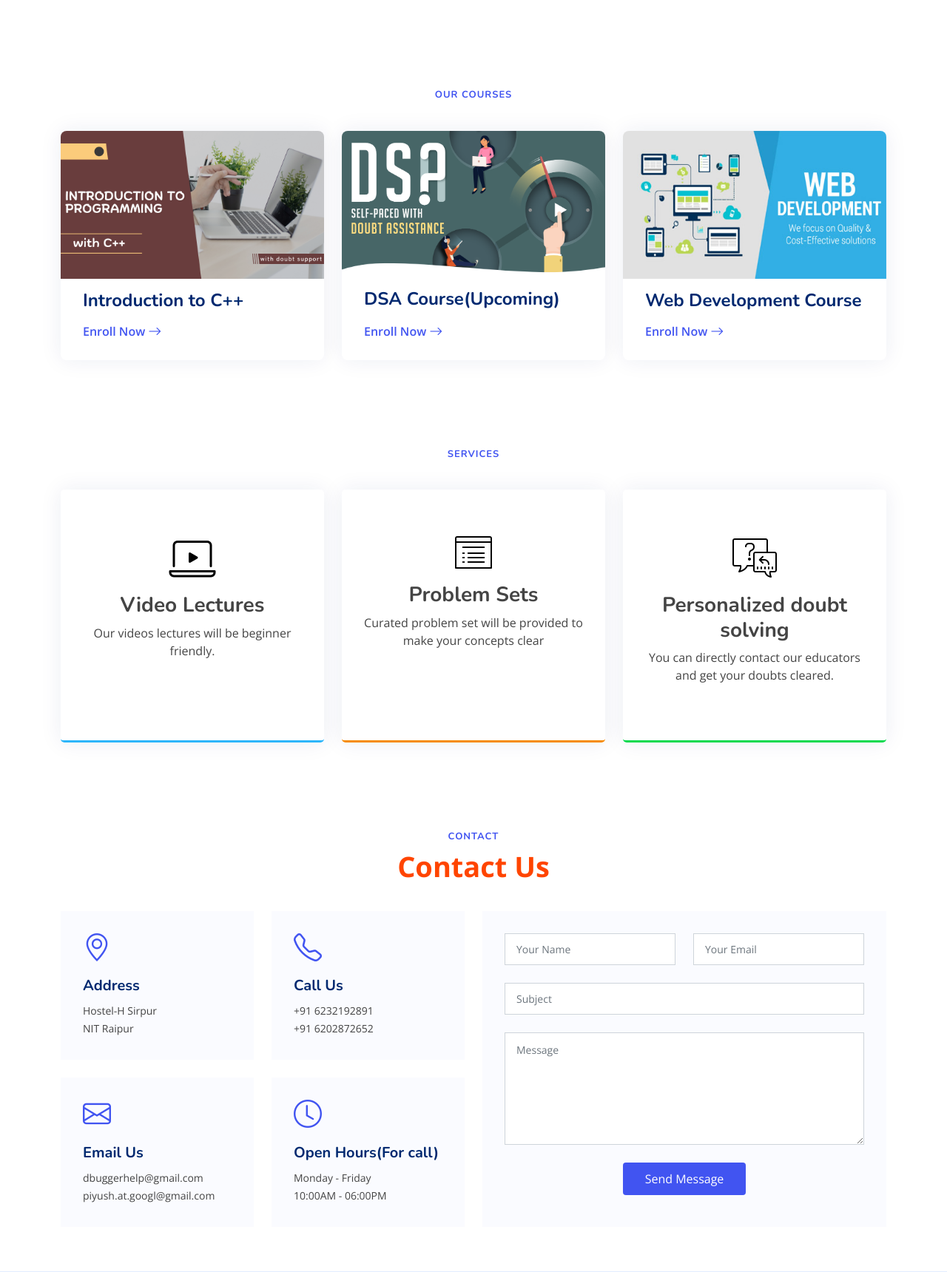
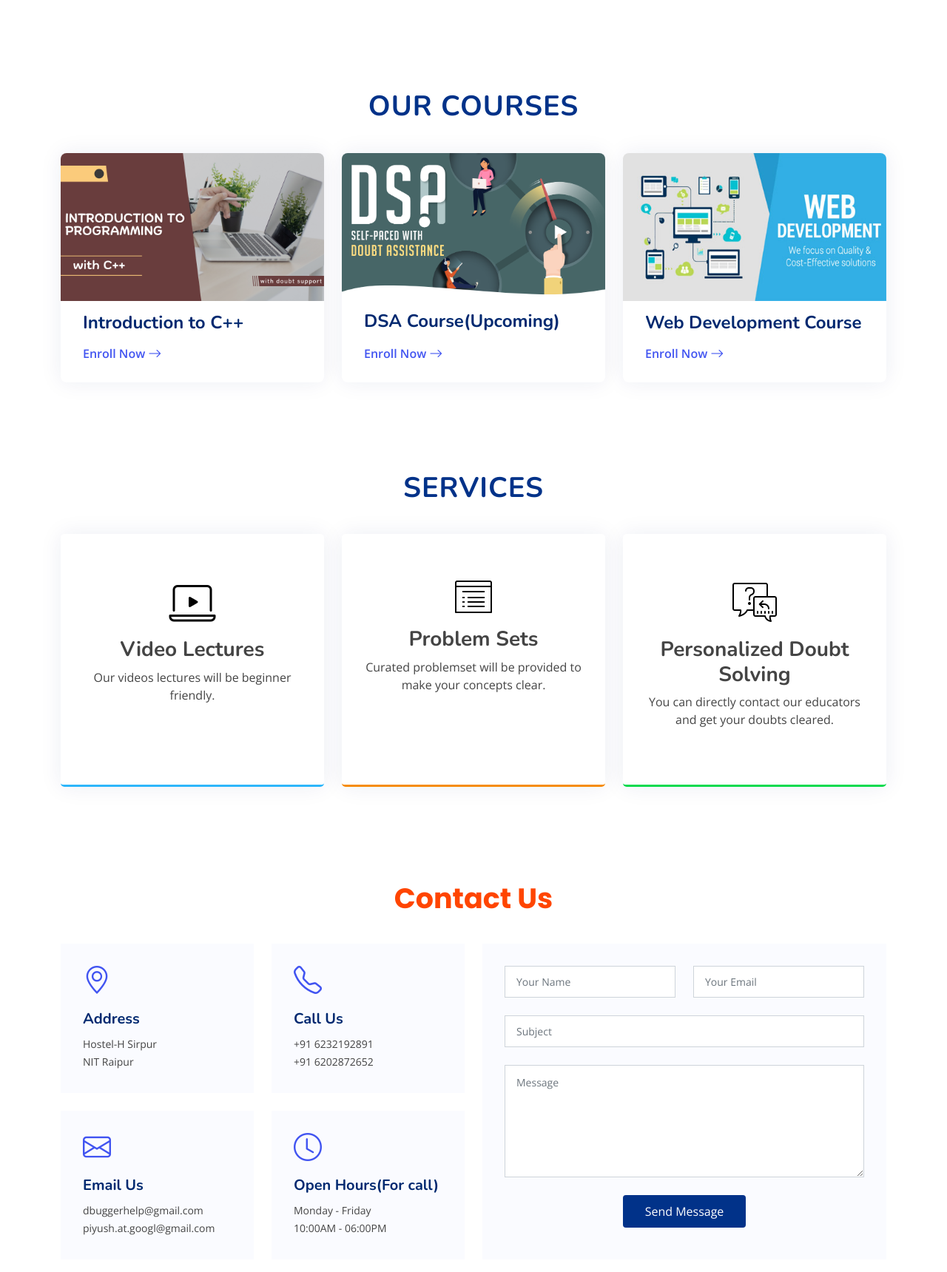
Before and after one commit to Piyush-onGIT/GREEDY, a Django app: page / in a window 1280 px wide. Shown: the part 1274-2994 px from the top of the page at 74% size. Run offline with Django 4.2, Linux system fonts and the light colour scheme; some libraries are stand-ins or nearby versions; grey boxes are pictures that could not be loaded.

Commit message:
master chnages

```diff
--- a/static/styles.css
+++ b/static/styles.css
@@ -8,6 +8,7 @@
 /*--------------------------------------------------------------
 # General
 --------------------------------------------------------------*/
+@import url('https://fonts.googleapis.com/css2?family=Poppins&display=swap');
 :root {
   scroll-behavior: smooth;
 }
@@ -65,6 +66,7 @@ section {
   line-height: 42px;
   font-weight: 700;
   color: orangered;
+  font-family: "Poppins";
 }
 
 @media (max-width: 768px) {
--- a/templates/index.html
+++ b/templates/index.html
@@ -143,7 +143,7 @@
 			<div class="container" data-aos="fade-up">
 
 				<header class="section-header">
-					<h2>Our Courses</h2>
+					<h2 style="font-size:38px ; color:#013289;font-weight: 700;">Our Courses</h2>
 					<!-- <p>Recent posts form our Blog</p> -->
 				</header>
 
@@ -193,7 +193,7 @@
 			<div class="container" data-aos="fade-up">
 
 				<header class="section-header">
-					<h2>Services</h2>
+					<h2 style="font-size:38px ; color:#013289;font-weight:700;">Services</h2>
 					<!-- <p>Veritatis et dolores facere numquam et praesentium</p> -->
 				</header>
 
@@ -213,10 +213,10 @@
 
 					<div class="col-lg-4 col-md-6" data-aos="fade-up" data-aos-delay="300">
 						<div class="service-box orange">
-							<img src="{% static 'images/problems.png' %}">
+							<img  src="{% static 'images/problems.png' %}" >
 							<p></p>
 							<h3>Problem Sets</h3>
-							<p>Curated problem set will be provided to make your concepts clear</p>
+							<p>Curated problemset will be provided to make your concepts clear.</p>
 							<!-- <a href="#" class="read-more"><span>Read More</span> <i class="bi bi-arrow-right"></i></a> -->
 						</div>
 					</div>
@@ -225,7 +225,7 @@
 						<div class="service-box green">
 							<img src="{% static 'images/doubts.png' %}">
 							<p></p>
-							<h3>Personalized doubt solving</h3>
+							<h3>Personalized Doubt Solving</h3>
 							<p>You can directly contact our educators and get your doubts cleared.</p>
 							<!-- <a href="#" class="read-more"><span>Read More</span> <i class="bi bi-arrow-right"></i></a> -->
 						</div>
@@ -242,7 +242,7 @@
 			<div class="container" data-aos="fade-up">
 
 				<header class="section-header">
-					<h2>Contact</h2>
+					<h2></h2>
 					<p>Contact Us</p>
 				</header>
 
@@ -252,11 +252,13 @@
 
 						<div class="row gy-4">
 							<div class="col-md-6">
+								<a href="https://goo.gl/maps/i1iN2wST3TaeEFn98" target="_blank">
 								<div class="info-box">
 									<i class="bi bi-geo-alt"></i>
 									<h3>Address</h3>
 									<p>Hostel-H Sirpur<br>NIT Raipur</p>
 								</div>
+							</a>
 							</div>
 							<div class="col-md-6">
 								<div class="info-box">
@@ -312,7 +314,7 @@
 									<div class="error-message"></div>
 									<div class="sent-message">Your message has been sent. Thank you!</div>
 
-									<button type="submit">Send Message</button>
+									<button style="color:white;background-color:#013289;" type="submit">Send Message</button>
 								</div>
 
 							</div>
@@ -376,7 +378,7 @@
 		</div>
 	</footer><!-- End Footer -->
 
-	<a href="#" class="back-to-top d-flex align-items-center justify-content-center"><i
+	<a style="background-color:#012970;" href="#" class="back-to-top d-flex align-items-center justify-content-center"><i
 			class="bi bi-arrow-up-short"></i></a>
 
 	<!-- Vendor JS Files -->
```
